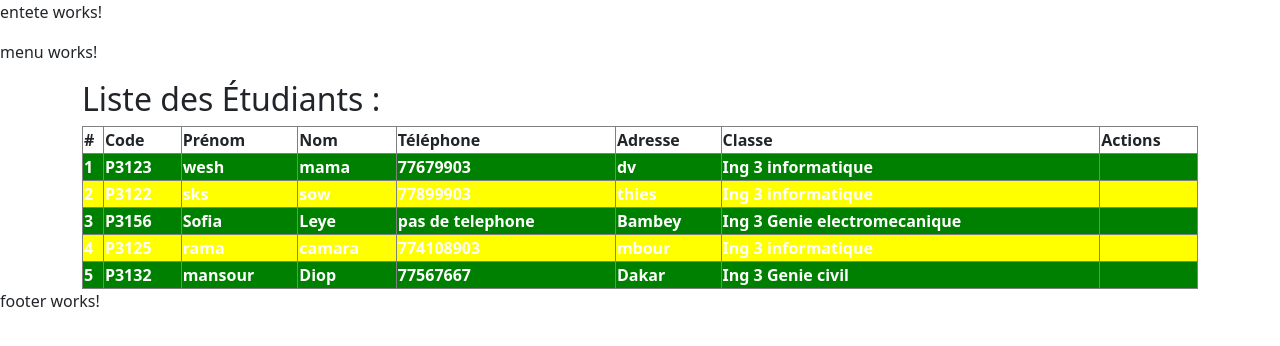
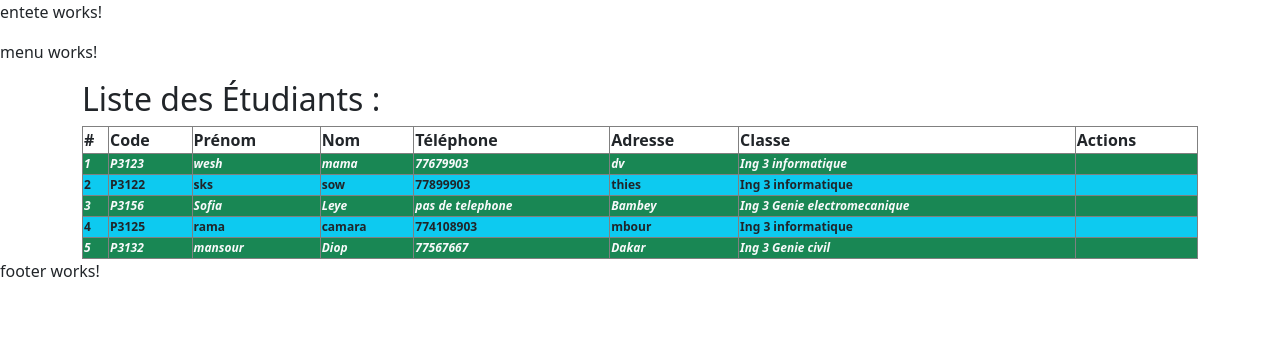
Before and after one commit to mame-khady/PROJETANGULAR2025, an Angular app: page /etudiants in a window 1280 px wide. Shown: the top 346 px of the page. Built offline with nearby package versions, Linux system fonts and the light colour scheme.

Commit message:
les styles pair et impair

```diff
--- a/src/_ipslvar.scss
+++ b/src/_ipslvar.scss
@@ -1 +1,3 @@
 $primary: rgb(184, 102, 31);
+
+$tableRowFontSize: 12px;
--- a/src/app/liste-etudiant/liste-etudiant.component.html
+++ b/src/app/liste-etudiant/liste-etudiant.component.html
@@ -2,7 +2,7 @@
     <div class="row">
         <div class="h2 col-12">Liste des Étudiants :</div>
         <div class="col-12">
-            <table class="table-bordered w-100 ">
+            <table class="ipslTable table-bordered w-100 ">
                 <thead>
                     <tr >
                         <th >#</th>
@@ -16,16 +16,20 @@
                     </tr>
                 </thead>
                 <tbody>
-                    <tr
-                        *ngFor="let e of etudiants; let i = index"
-                        [ngStyle]="
+                     <!-- [ngStyle]="
                             selectedEtudiant?.code == e.code
                                 ? styleRow
                                 : i % 2 == 0
                                 ? styleRowPair
-                                : styleRowInpair
-                        "
+                                : styleRowInpair" -->
+                    <tr
+
+                        *ngFor="let e of etudiants; let i = index"
+                        [class.even]="i % 2 == 0"
+                        [class.add]="i % 2 != 0"
+                        [class.selectedRow]="selectedEtudiant?.code==e.code"
                         (click)="selectEtudiant(e)">
+
                         <td>{{ i + 1 }}</td>
                         <td>{{ e.code }}</td>
                         <td>{{ e.prenom }}</td>
@@ -35,7 +39,7 @@
                         <td>{{ e.classe.nom }}</td>
                         <td>
                             <div style="float: right;" *ngIf="selectedEtudiant?.code === e.code" >
-                                <button type="button" class="btn btn-link mx-2" [disabled]="e.classe.filiere.code != 'INF'">
+                                <button type="button" [class.btn]="true" class="btn btn-link mx-2" [disabled]="e.classe.filiere.code != 'INF'">
                                     Détail
                                 </button>
                                 <button type="button" class="btn btn-primary mx-2" [disabled]="e.classe.filiere.code != 'INF'">
--- a/src/styles.scss
+++ b/src/styles.scss
@@ -1,6 +1,45 @@
 /* You can add global styles to this file, and also import other style files */
 @import "ipslvar";
 @import "../node_modules/bootstrap/scss/bootstrap";
+$evenRowColor: $success;
+
+$addRowColor: $info;
+
+
+.rowTable
+{
+    font-size: $tableRowFontSize;
+    font-weight: bold;
+    cursor: pointer;
+    &:hover{
+        text-decoration: underline;
+    }
+}
+
+.ipslTable{
+
+    .even
+{
+    @extend .rowTable;
+    @extend .text-light;
+    background-color: $evenRowColor;
+    font-style: italic;
+    &:hover{
+        background-color: lighten($color: $dark, $amount: 10)
+    }
+
+
+}
+.add{
+    @extend .rowTable;
+    @extend .text-dark;
+    background-color: $addRowColor;
+    &:hover{
+        background-color: lighten($color: $dark, $amount: 10)
+    }
+
+}
+}
 
 .active{
     color: rgb(208, 255, 0);
@@ -17,3 +56,10 @@
     @extend .text-primary;
     text-decoration: underline;
 }
+
+
+.selectedRow{
+    @extend .rowTable;
+    @extend .bg-primary;
+    @extend .text-light;
+}
```
